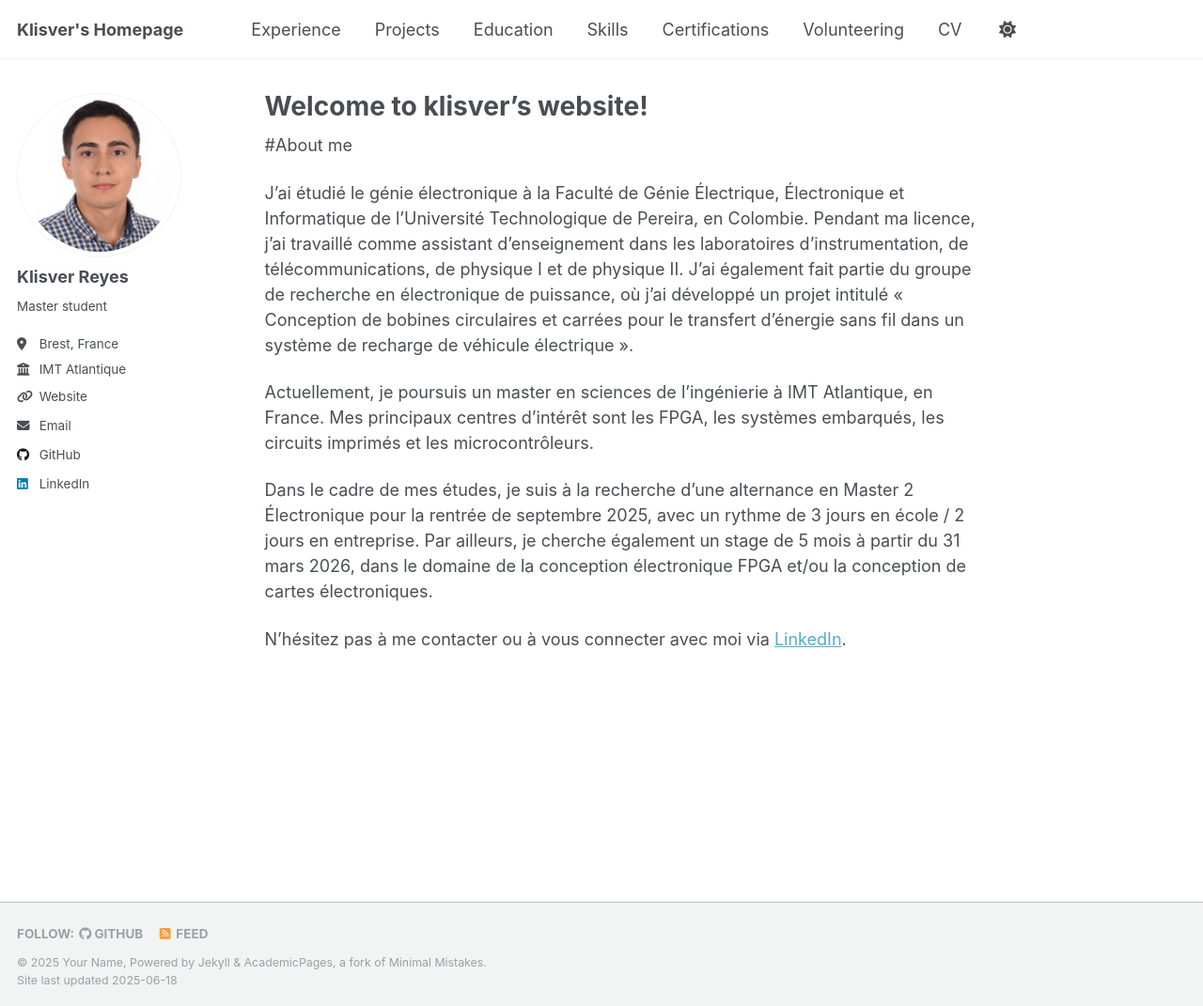
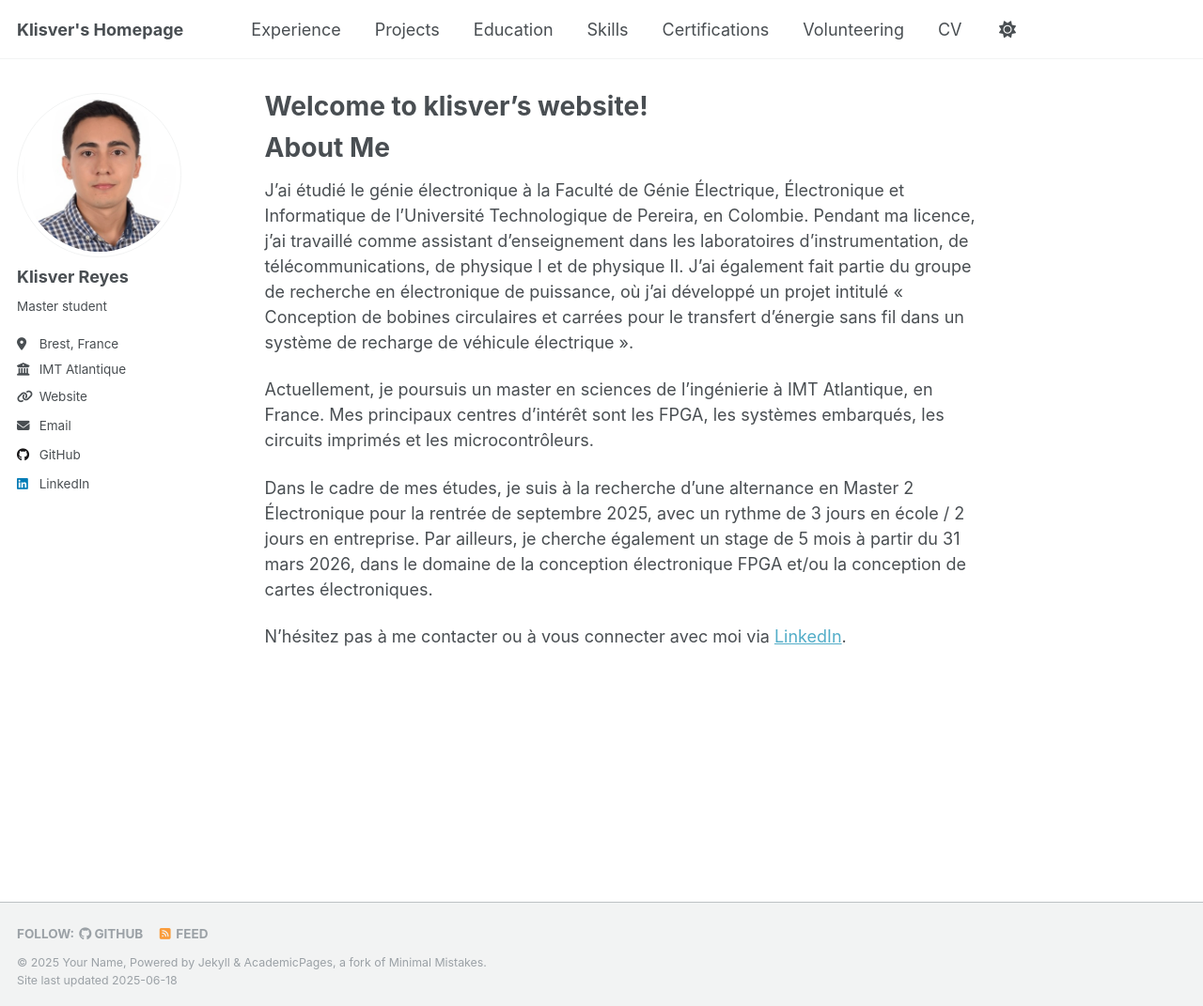
Before and after one commit to Klisver-Reyes/Klisver-Reyes.github.io, a Jekyll site: the page built from _pages/about.md, in a window 1280 px wide and 1071 px high. Shown: the whole window at 94% size. Built offline with Jekyll 4.4.1, drawn with Linux system fonts in a browser that asks for light colours.

```diff
--- a/_pages/about.md
+++ b/_pages/about.md
@@ -7,7 +7,7 @@ redirect_from:
   - /about.html
 ---
 
-#About me
+# About Me
 
 J’ai étudié le génie électronique à la Faculté de Génie Électrique, Électronique et Informatique de l’Université Technologique de Pereira, en Colombie. Pendant ma licence, j’ai travaillé comme assistant d’enseignement dans les laboratoires d’instrumentation, de télécommunications, de physique I et de physique II. J’ai également fait partie du groupe de recherche en électronique de puissance, où j’ai développé un projet intitulé « Conception de bobines circulaires et carrées pour le transfert d’énergie sans fil dans un système de recharge de véhicule électrique ».
 
```
